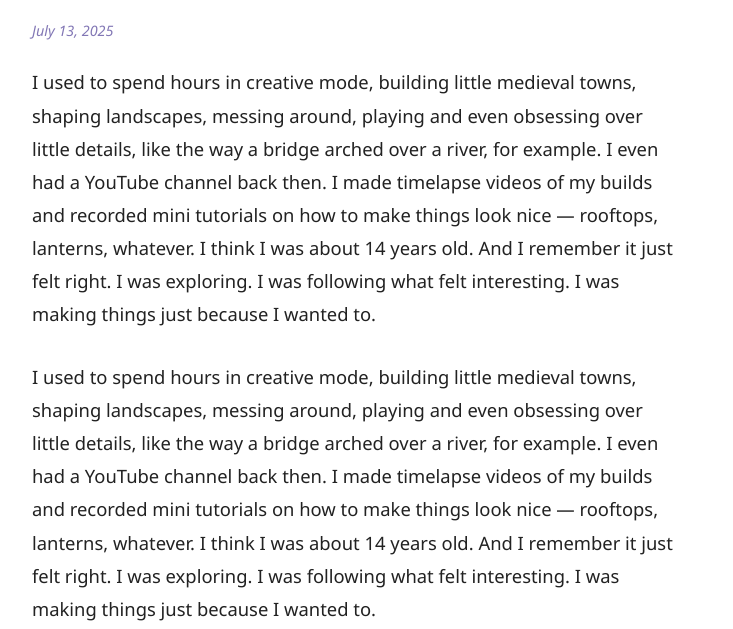
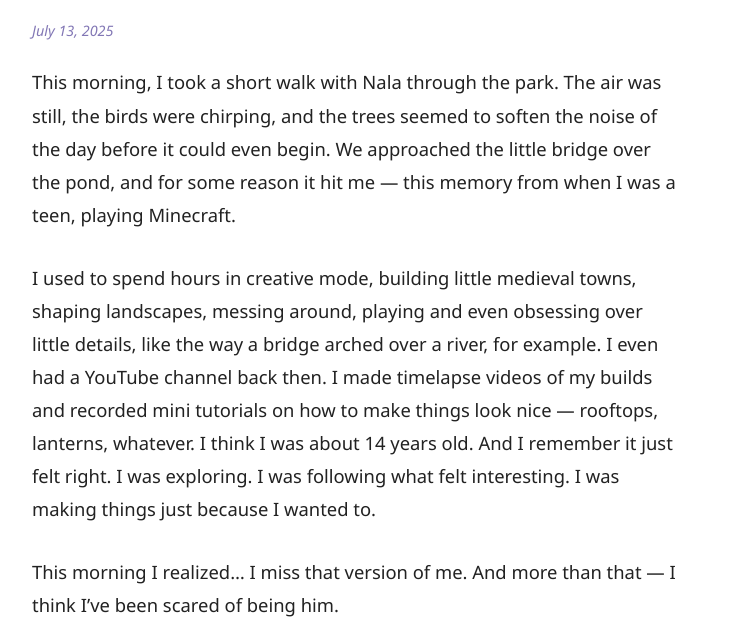
Before and after one commit to keyonvdelzen/keyonvandenelzen.com, a plain HTML site: page on-failure-the-fear-of-trying-and-minecraft/index.html in a window 1280 px wide. Shown: the part 171-800 px from the top of the page, without its empty margins (258-991 px from the left). Drawn offline with Linux system fonts and the light colour scheme.

Commit message:
Text correction

```diff
--- a/on-failure-the-fear-of-trying-and-minecraft/index.html
+++ b/on-failure-the-fear-of-trying-and-minecraft/index.html
@@ -12,15 +12,12 @@
 			<p class="post-date">July 13, 2025</p>
 
 			<p>
-				I used to spend hours in creative mode, building little medieval
-				towns, shaping landscapes, messing around, playing and even
-				obsessing over little details, like the way a bridge arched over
-				a river, for example. I even had a YouTube channel back then. I
-				made timelapse videos of my builds and recorded mini tutorials
-				on how to make things look nice — rooftops, lanterns, whatever.
-				I think I was about 14 years old. And I remember it just felt
-				right. I was exploring. I was following what felt interesting. I
-				was making things just because I wanted to.
+				This morning, I took a short walk with Nala through the park.
+				The air was still, the birds were chirping, and the trees seemed
+				to soften the noise of the day before it could even begin. We
+				approached the little bridge over the pond, and for some reason
+				it hit me — this memory from when I was a teen, playing
+				Minecraft.
 			</p>
 
 			<p>
@@ -139,7 +136,13 @@
 				And I want to keep listening.
 			</p>
 
-			<p>#ilovemornings #writing #ampnation</p>
+			<p>
+				#ilovemornings #writing #<a
+					href="https://www.instagram.com/_ampnation"
+					target="_blank"
+					>ampnation</a
+				>
+			</p>
 		</div>
 	</body>
 </html>
```
Also changed, not shown: index.html (+2 -2 lines).
